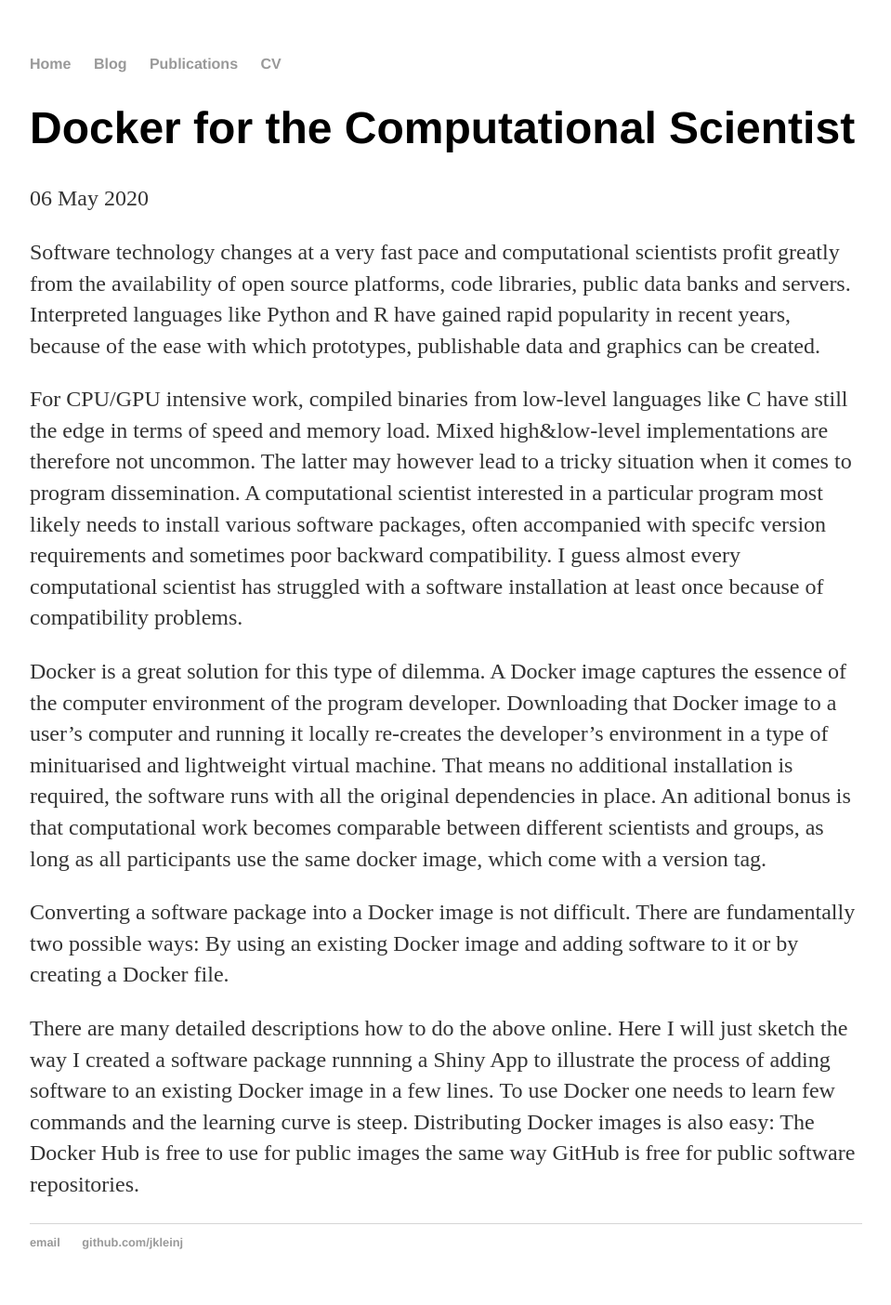
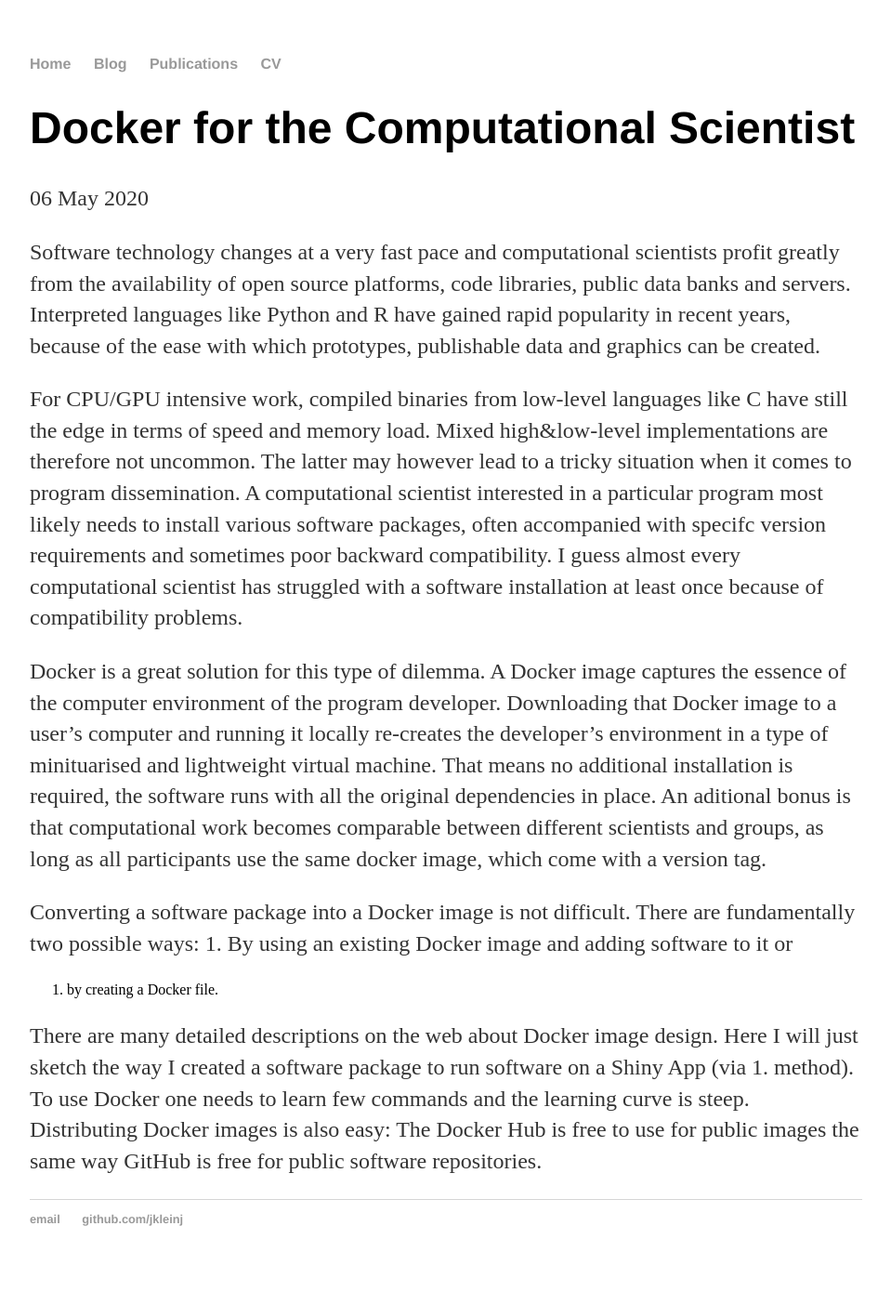
Before and after one commit to jkleinj/jkleinj.github.io, a Jekyll site: the page built from _posts/2020-05-06-Docker-for-the-Computational-Scientist.md, in a window 1280 px wide. Shown: the whole page at 93% size, without its empty margins (160-1119 px from the left). Built offline with Jekyll 4.4.1, drawn with Linux system fonts in a browser that asks for light colours; after the commit the page ends 1379 px from its top, so only the background shows below that.

Commit message:
Update 2020-05-06-Docker-for-the-Computational-Scientist.md

```diff
--- a/_posts/2020-05-06-Docker-for-the-Computational-Scientist.md
+++ b/_posts/2020-05-06-Docker-for-the-Computational-Scientist.md
@@ -27,11 +27,10 @@ An aditional bonus is that computational work becomes comparable between differe
 as long as all participants use the same docker image, which come with a version tag.
 
 Converting a software package into a Docker image is not difficult.
-There are fundamentally two possible ways: By using an existing Docker image and adding software to it or
-by creating a Docker file.
+There are fundamentally two possible ways: 1. By using an existing Docker image and adding software to it or
+2. by creating a Docker file.
 
-There are many detailed descriptions how to do the above online.
-Here I will just sketch the way I created a software package runnning a Shiny App to illustrate the process
-of adding software to an existing Docker image in a few lines.
+There are many detailed descriptions on the web about Docker image design.
+Here I will just sketch the way I created a software package to run software on a Shiny App (via 1. method).
 To use Docker one needs to learn few commands and the learning curve is steep.
 Distributing Docker images is also easy: The Docker Hub is free to use for public images the same way GitHub is free for public software repositories.
```
